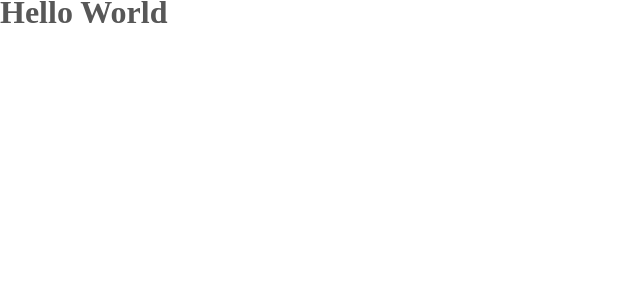
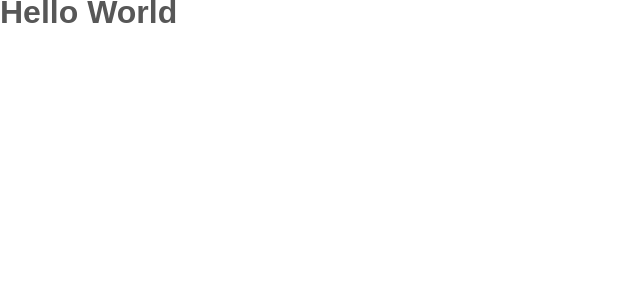
Before and after one commit to IanFarias/portfolio-react, a React (Vite) app: page / in a window 1280 px wide. Shown: the top 300 px of the page, without its empty margins (0-640 px from the left). Built offline with nearby package versions, Linux system fonts and the light colour scheme.

Commit message:
set default font family

```diff
--- a/src/styles/global.ts
+++ b/src/styles/global.ts
@@ -4,6 +4,7 @@ const GlobalStyle = createGlobalStyle`
 
   :root {
     --text: #575757;
+    --font-family: 'Nunito', sans-serif;
   }
 
   * {
@@ -19,6 +20,7 @@ const GlobalStyle = createGlobalStyle`
 
   body {
     color: var(--text);
+    font-family: var(--font-family);
     min-height: 100vh;
     -webkit-font-smoothing: antialiased;
   }
```
